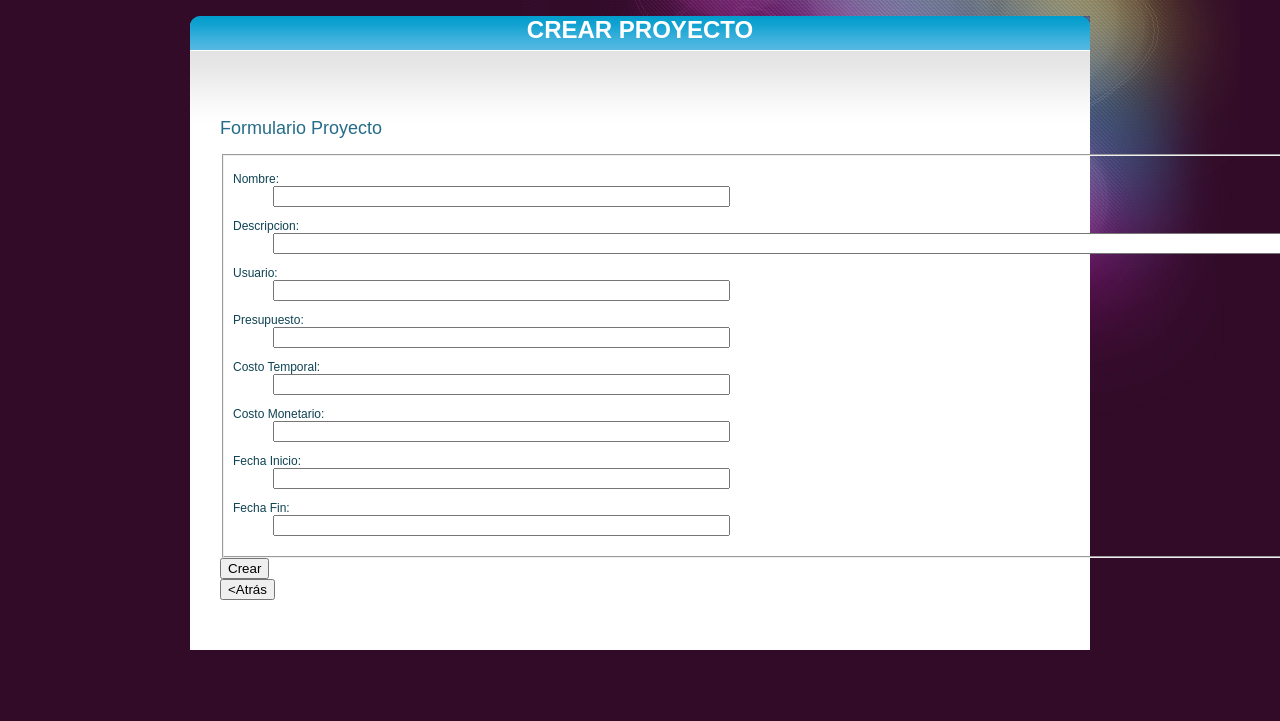
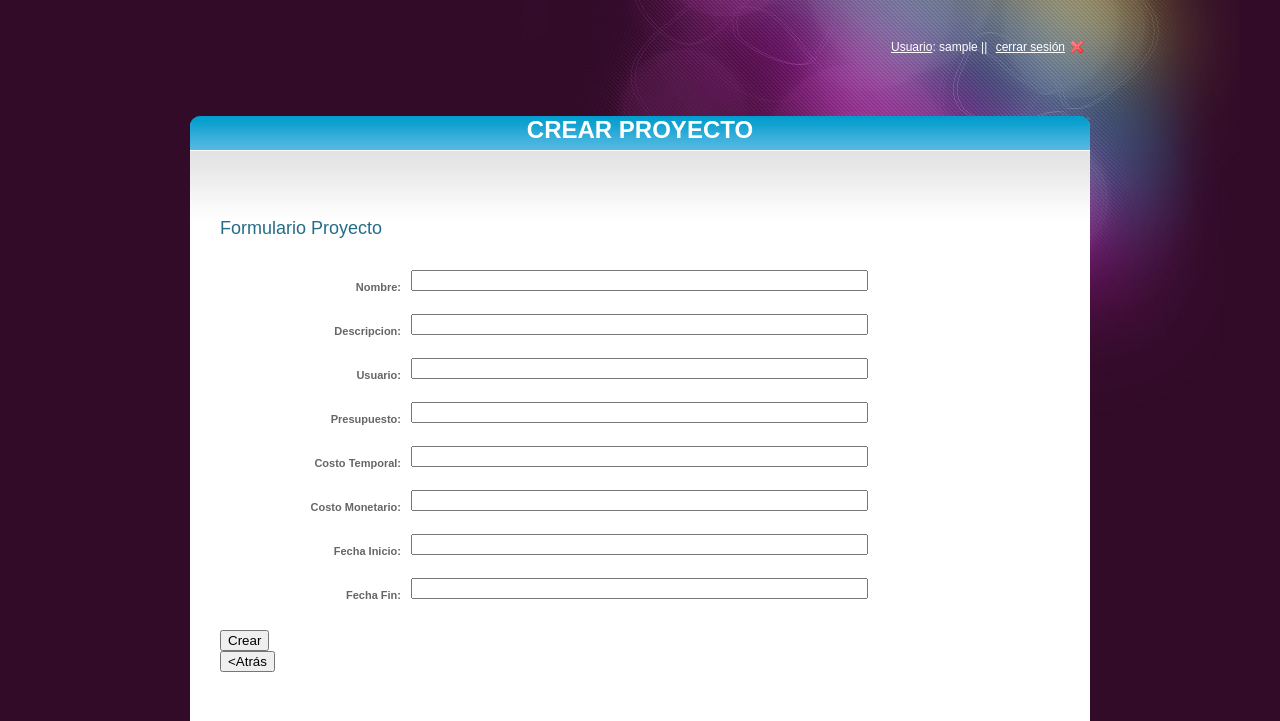
Before and after one commit to amigleon92/ProyectoIS2, a Django app: template templates/CrearProyecto.html in a window 1280 px wide; the page is wider, and only the part inside the window is pictured. Shown: the top 721 px of that part. Run offline with Django 3.2, Linux system fonts and the light colour scheme; the template is opened without the code that fills it: values that come from a table or form of the project are taken from there, others are empty; tables that the repository leaves empty hold one stand-in row (values such as "Sample post"); parts of the project's set-up code (start-up, migrations or seed data) failed here and were passed over; some libraries are stand-ins or nearby versions.

Commit message:
views de crear proyecto con acceso solo al administrador quien posee ese permiso por defecto

```diff
--- a/ProyectoIS2/urls.py
+++ b/ProyectoIS2/urls.py
@@ -20,5 +20,5 @@ urlpatterns = patterns('',
     url(r'^inicio/usuario/editar/$', EditarUsuario.as_view(), name='editar_usuario'),
     url(r'^inicio/usuario/editar/confirmar/$', EditarUsuarioConfirmar.as_view(), name='editar_usuario_confirmar'),
     url(r'^inicio/usuario/mostrar/$', MostrarUsuario.as_view(), name='mostrar_usuario' ),
-    url(r'^inicio/proyecto/crear/$', CrearProyecto.as_view(), name= 'crear_proyecto'),
+    url(r'^inicio/crear_proyecto/$', CrearProyecto.as_view(), name= 'crear_proyecto'),
 )
--- a/templates/CrearProyecto.html
+++ b/templates/CrearProyecto.html
@@ -1,7 +1,27 @@
 {% extends 'PlantillaBase.html' %}
 {% block title %} ::Crear un nuevo proyecto::{% endblock %}
+{% block import %}
+    <script type="text/javascript" src="{{ STATIC_URL }}jconfirmaction.jquery.js"></script>
+	<script type="text/javascript">
+		$(document).ready(function() {
+			$('.ask').jConfirmAction();
+		});
+	</script>
+	<script language="javascript" type="text/javascript" src="{{ STATIC_URL }}niceforms.js"></script>
+	<link rel="stylesheet" type="text/css" media="all" href="{{ STATIC_URL }}niceforms-default.css" />
+{% endblock %}
 {% block Content %}
     <div id="main_container">
+        <div class="header">
+            <div class="right_header"> <!--a href="#" class="messages">Messages</a-->
+                <form action="/" method="get">{% csrf_token %}
+                    <u> Usuario</u>:  {{ logueado.nick }}  ||
+                    <a href="/" class="logout">cerrar sesión</a>
+                </form>
+            </div>
+    	</div>
+
+
         <div class="main_content">
             <div style="text-align: center;"><b><h1><font color="white">CREAR PROYECTO</font></h1></b></div>
  	        <div class="center_content">
@@ -10,21 +30,15 @@
 		           <br>
 	                <h2>Formulario Proyecto</h2>
                     <table id="rounded-corner" summary="2007 Major IT Companies' Profit">
-			<form action="/inicio/proyecto/crear" method="post" class="niceform">{% csrf_token %}
+			            <form action="/inicio/" method="post" class="niceform">{% csrf_token %}
 	 		                <fieldset>
-                <!--
-                <dl>
-                    <dt><label for="email">Codigo:</label></dt>
-	        	    <dd></dd>
-	        	</dl>
-	        	-->
                                 <dl>
 	        	                    <dt><label for="email">Nombre:</label></dt>
 	        	                    <dd><input type="text" name="nombre" id="" size="54" /></dd>
 	        	                    </dl>
                                 <dl>
 	        	                    <dt><label for="email">Descripcion:</label></dt>
-	        	    <dd><input type="text" name="descripcion" id="" size="200" /></dd>
+	        	                    <dd><input type="text" name="descripcion" id="" size="54" /></dd>
 	        	                </dl>
                                 <dl>
 	        	                    <dt><label for="email">Usuario:</label></dt>
@@ -51,10 +65,11 @@
 	        	                    <dd><input type="text" name="fechaFin" id="" size="54" /></dd>
 	        	                </dl>
                             </fieldset>
+                             <input type="hidden" name='login' value={{ logueado.id }} >
                              <input type="submit" value="Crear">
                         </form>
                     </table>
-            <form action="/inicio/usuario/" method="POST">{% csrf_token %}
+                    <form action="/inicio/" method="POST">{% csrf_token %}
                         <input type="hidden" name='login' value={{ logueado.id }} >
                         <input type="submit" value="<Atrás">
                     </form>
--- a/templates/inicio.html
+++ b/templates/inicio.html
@@ -68,6 +68,10 @@
                         <input type="hidden" name='login' value={{ logueado.id }} >
      	                <input type="submit" value="Administrar Usuarios">
                     </form>
+                    <form action= "/inicio/crear_proyecto/" method="post"> {% csrf_token %}
+                        <input type="hidden" name='login' value={{ logueado.id }} >
+     	                <input type="submit" value="Crear Proyecto">
+                    </form>
 
   	        </div> <!right-content>
             <div class="clear"> </div>
```
Also changed, not shown: ProjectApp/views.py (+18 -1 lines). Lines whose indentation alone changed are shown as unchanged.
